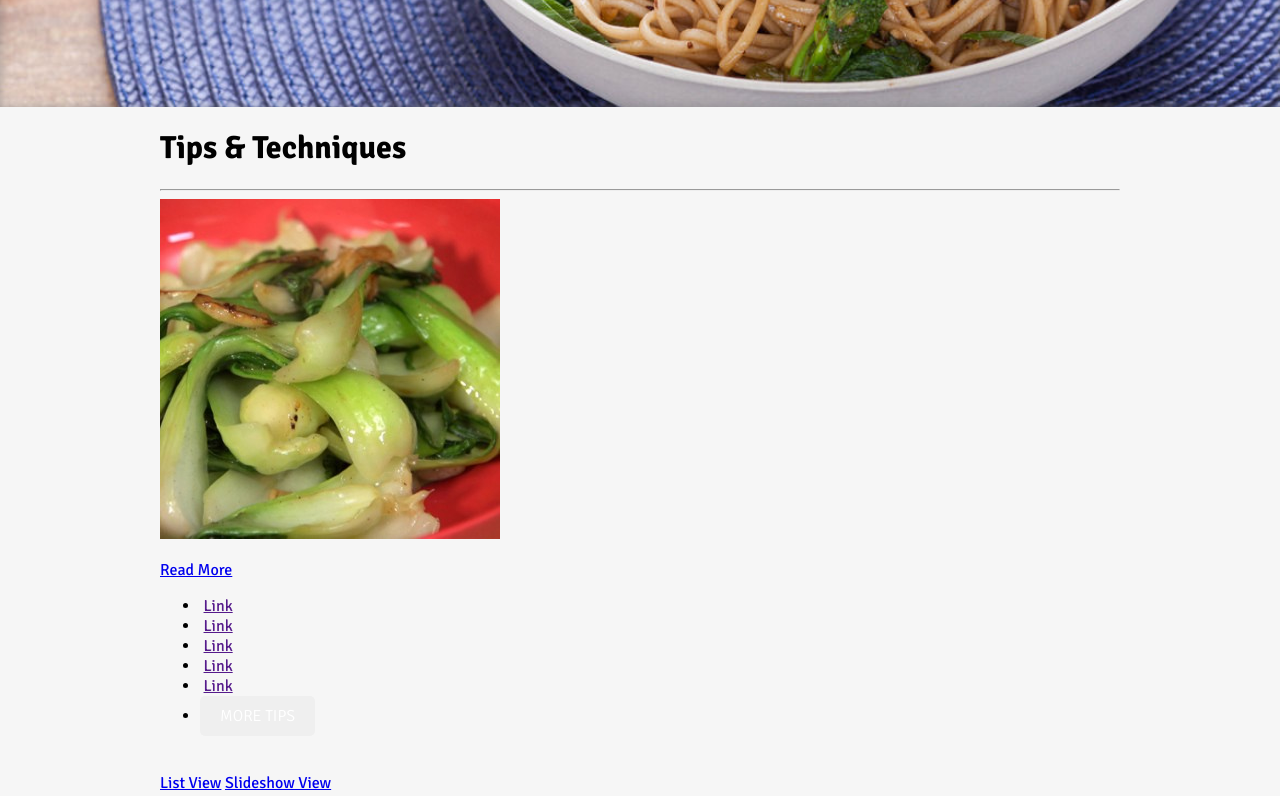
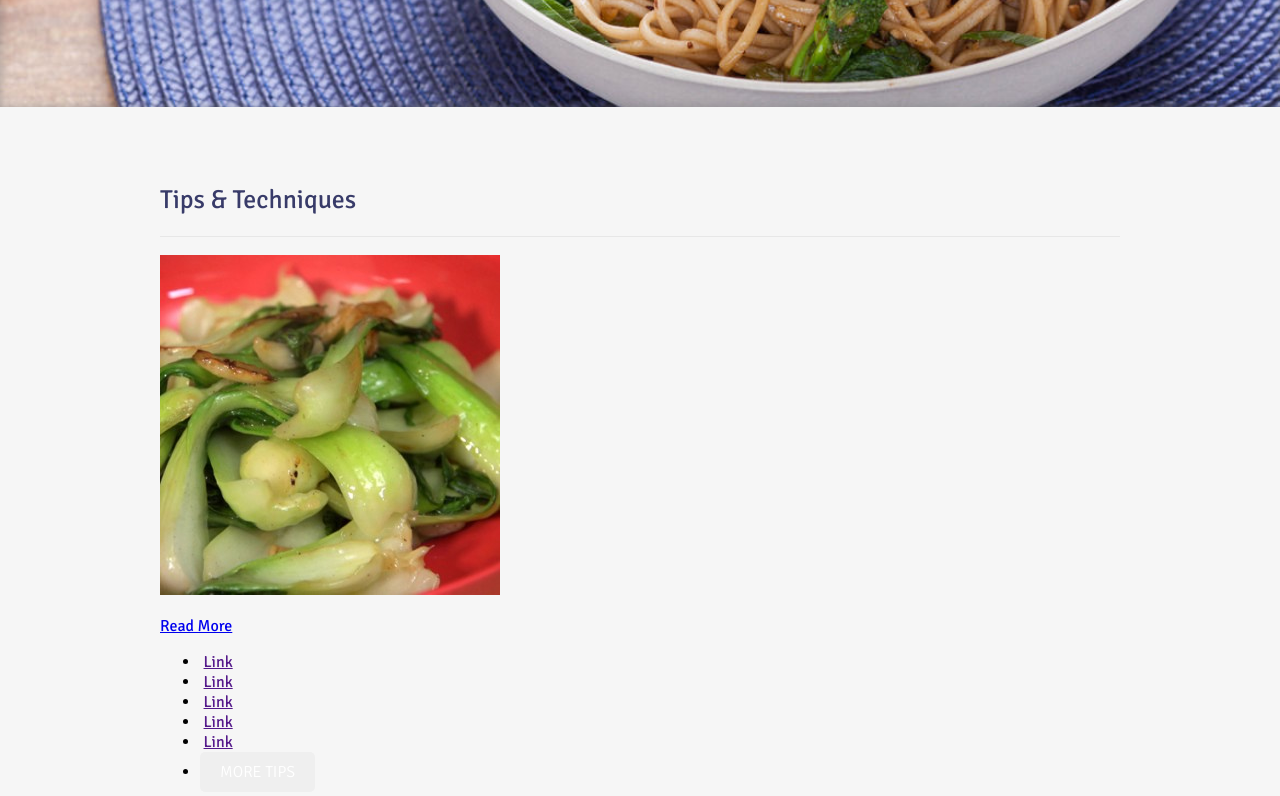
Before and after one commit to rfarine/blue, a plain HTML site: page index.html in a window 1280 px wide. Shown: the part 592-1388 px from the top of the page. Drawn offline with Linux system fonts and the light colour scheme; a script that the page names is missing.

Commit message:
updated tips

```diff
--- a/css/sass/_colors.scss
+++ b/css/sass/_colors.scss
@@ -4,6 +4,7 @@ $black: #000000;
 $gray: #F6F6F6;
 $dark-gray: #7A7A7A;
 $medium-gray: fade-out($dark-gray,0.75);
+$light-gray: #E7E7E7;
 $violet: #383B69;
 $light-violet: #434D86;
 $dark-orange: #DA6B3B;
--- /dev/null
+++ b/css/sass/_tips.scss
@@ -0,0 +1,12 @@
+// Tips
+
+.tips-text {
+  padding: em(60);
+  h1 {
+    font-size: em(26);
+    font-weight: 400;
+    color: $header-color;
+    padding: 0 0 20px 0;
+    border-bottom: 1px solid $light-gray;
+  }
+}
--- a/css/sass/style.scss
+++ b/css/sass/style.scss
@@ -4,3 +4,4 @@
 @import "variables";
 @import "general";
 @import "features";
+@import "tips";
--- a/index.html
+++ b/index.html
@@ -63,9 +63,8 @@
     </section>
 
     <section>
-      <div class="row">
+      <div class="tips-text row">
         <h1>Tips & Techniques</h1>
-        <hr>
         <div>
           <img src="img/video.jpg" alt="video">
           <p>
```
Also changed, not shown: css/style.css.
